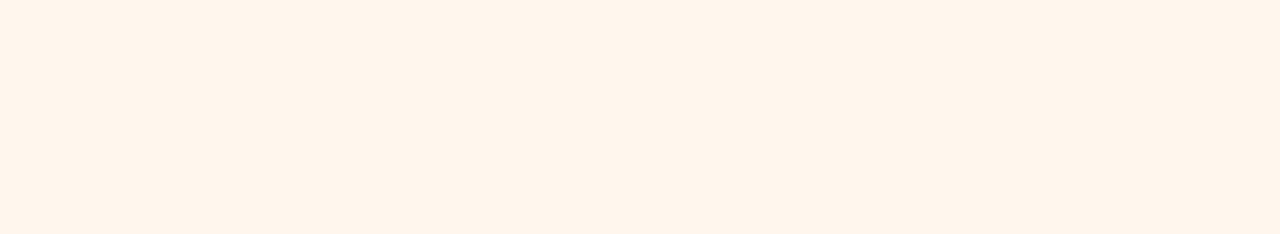
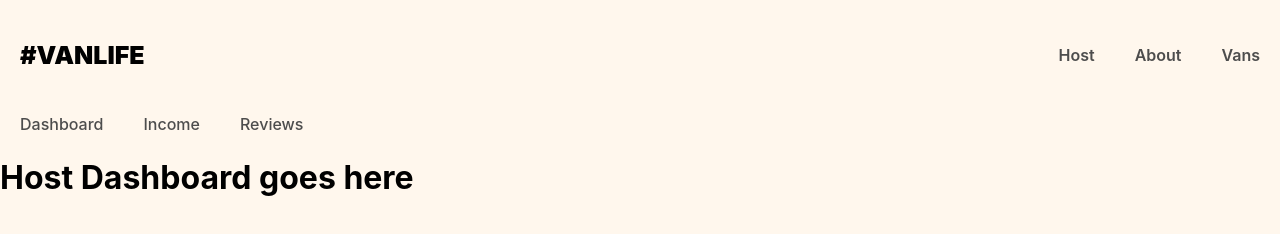
Before and after one commit to munyuaW/van-life, a React app: page /host in a window 1280 px wide. Before the commit this address had no page. Built offline with nearby package versions, Linux system fonts and the light colour scheme; what miragejs would draw is missing.

Commit message:
working with nested routes #2

```diff
--- a/components/Header.jsx
+++ b/components/Header.jsx
@@ -8,6 +8,7 @@ function Header() {
         #VanLife
       </Link>
       <nav>
+        <Link to="/host">Host</Link>
         <Link to="/about">About</Link>
         <Link to="/vans">Vans</Link>
       </nav>
--- /dev/null
+++ b/components/HostLayout.jsx
@@ -0,0 +1,17 @@
+import React from "react";
+import { Link, Outlet } from "react-router-dom";
+
+function HostLayout() {
+  return (
+    <>
+      <nav className="host-nav">
+        <Link to="/host">Dashboard</Link>
+        <Link to="/host/income">Income</Link>
+        <Link to="/host/reviews">Reviews</Link>
+      </nav>
+      <Outlet />
+    </>
+  );
+}
+
+export default HostLayout;
--- a/index.css
+++ b/index.css
@@ -280,3 +280,20 @@ i[class*='van-type-'] {
     color: white;
     font-size: 1.125rem;
 }
+
+.host-nav {
+    display: flex;
+}
+
+.host-nav a {
+    text-decoration: none;
+    color: #4D4D4D;
+    font-weight: 500;
+    padding: 5px 20px;
+}
+
+.host-nav a:hover {
+    color: #161616;
+    text-decoration: underline;
+    font-weight: 600;
+}
--- a/index.jsx
+++ b/index.jsx
@@ -8,17 +8,28 @@ import VanDetails from "./pages/Vans/VanDetails";
 
 // load the server
 import "./server";
+
 import Layout from "./components/Layout";
+import Dashboard from "./pages/Host/Dashboard";
+import Income from "./pages/Host/Income";
+import Reviews from "./pages/Host/Reviews";
+import HostLayout from "./components/HostLayout";
 
 function App() {
   return (
     <BrowserRouter>
       <Routes>
-        <Route element={<Layout />}>
-          <Route path="/" element={<Home />} />
-          <Route path="/about" element={<About />} />
-          <Route path="/vans" element={<Vans />} />
-          <Route path="/vans/:id" element={<VanDetails />} />
+        <Route path="/" element={<Layout />}>
+          <Route index element={<Home />} />
+          <Route path="about" element={<About />} />
+          <Route path="vans" element={<Vans />} />
+          <Route path="vans/:id" element={<VanDetails />} />
+
+          <Route path="host" element={<HostLayout />}>
+            <Route index element={<Dashboard />} />
+            <Route path="income" element={<Income />} />
+            <Route path="reviews" element={<Reviews />} />
+          </Route>
         </Route>
       </Routes>
     </BrowserRouter>
--- /dev/null
+++ b/pages/Host/Dashboard.jsx
@@ -0,0 +1,13 @@
+import React from "react";
+import { Outlet } from "react-router-dom";
+
+function Dashboard() {
+  return (
+    <>
+      <h1>Host Dashboard goes here</h1>
+      <Outlet />
+    </>
+  );
+}
+
+export default Dashboard;
--- /dev/null
+++ b/pages/Host/Income.jsx
@@ -0,0 +1,7 @@
+import React from "react";
+
+function Income() {
+  return <h1>Host Income goes here</h1>;
+}
+
+export default Income;
--- /dev/null
+++ b/pages/Host/Reviews.jsx
@@ -0,0 +1,7 @@
+import React from "react";
+
+function Reviews() {
+  return <h1>Host Reviews go here</h1>;
+}
+
+export default Reviews;
```
